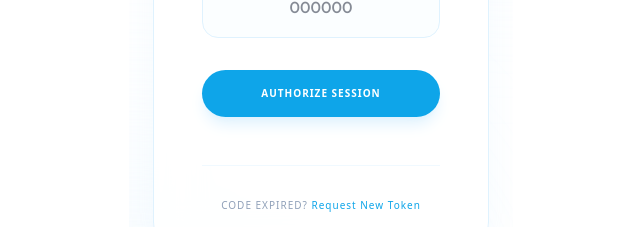
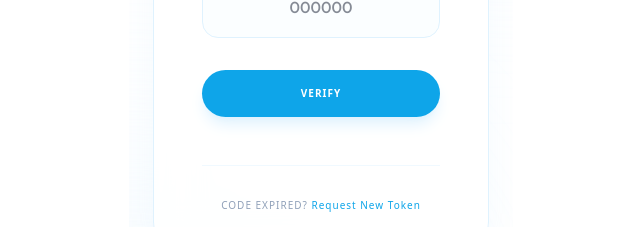
Before and after one commit to SEBRAHEIM/workly2, a Next.js app: page /verify in a window 1280 px wide. Shown: the part 383-610 px from the top of the page, without its empty margins (319-959 px from the left). Built offline with nearby package versions, Linux system fonts and the light colour scheme.

Commit message:
style: update verification button text

```diff
--- a/app/(auth)/verify/page.tsx
+++ b/app/(auth)/verify/page.tsx
@@ -79,7 +79,7 @@ function VerifyContent() {
                             type="submit"
                             className="w-full rounded-full bg-[#0EA5E9] px-4 py-4 text-white font-black text-[10px] uppercase tracking-widest hover:bg-sky-600 hover:shadow-xl hover:shadow-sky-100 active:scale-[0.98] transition-all duration-300 mt-4 shadow-lg shadow-sky-100"
                         >
-                            Authorize session
+                            Verify
                         </button>
                     </form>
 
```
